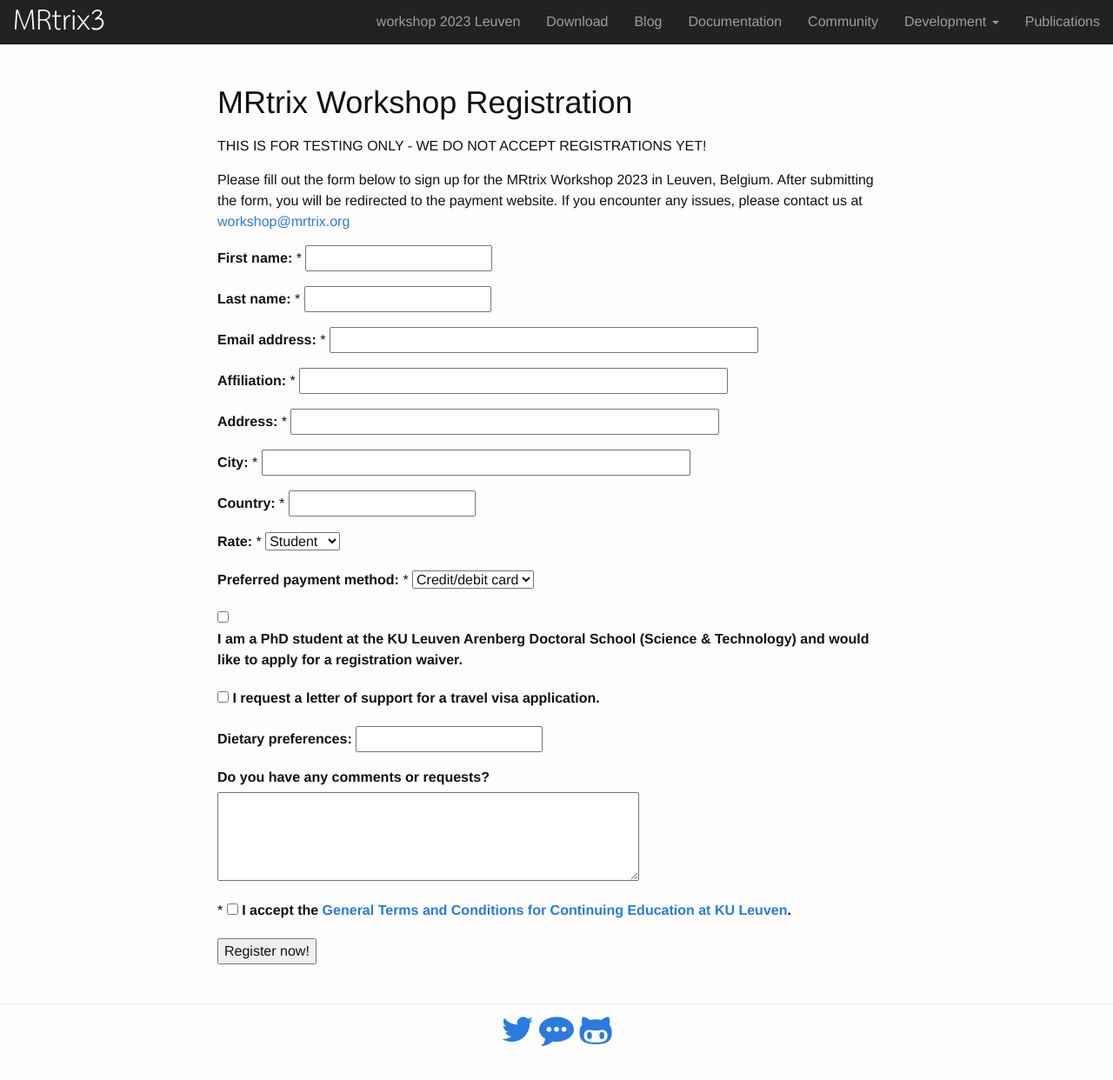
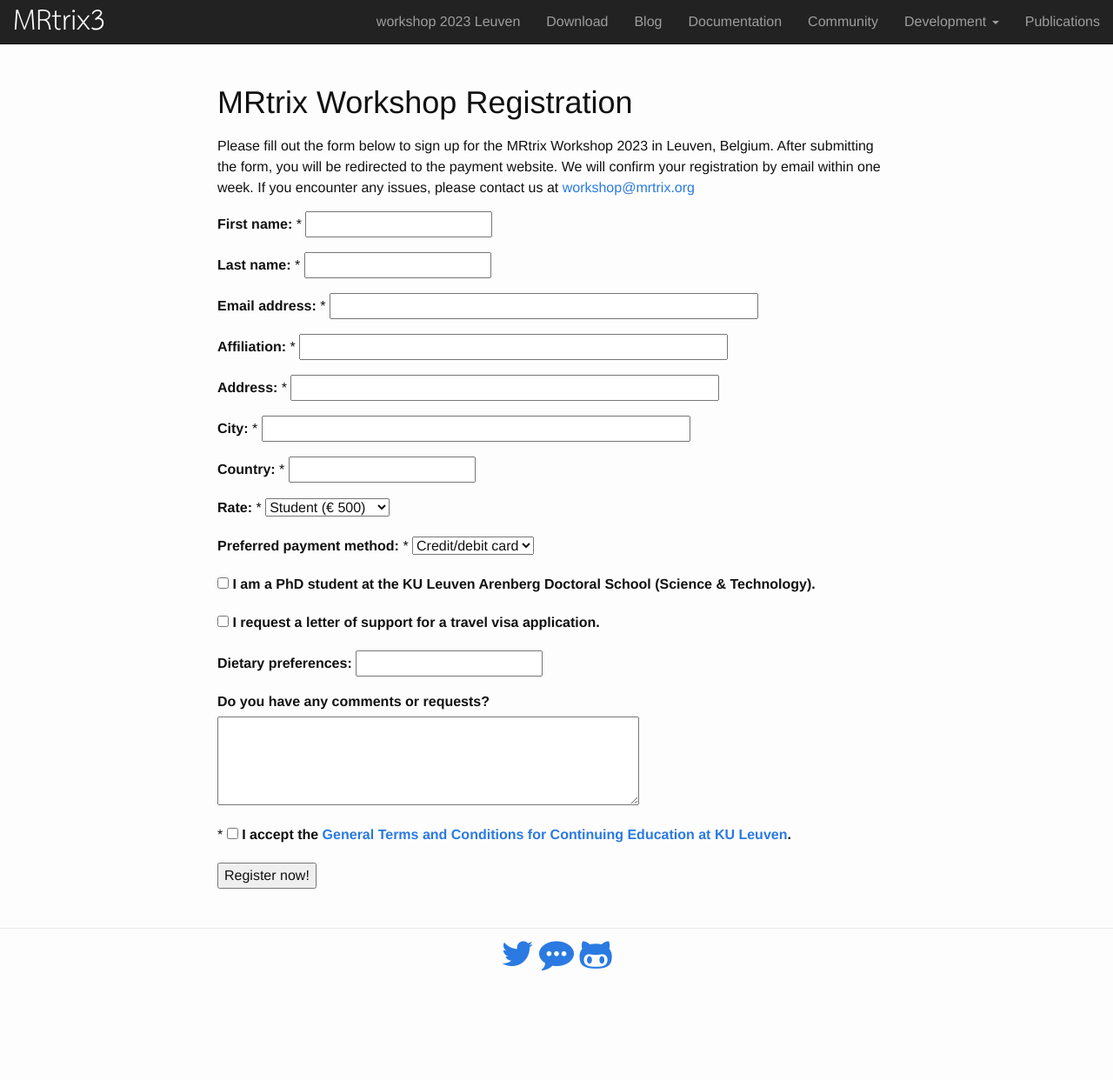
Before and after one commit to MRtrix3/MRtrix3.github.io, a Jekyll site: the page built from leuven2023_registration.html, in a window 1280 px wide and 1259 px high. Shown: the top 1242 px of the window at 87% size. Built offline with Jekyll 4.4.1, drawn with Linux system fonts in a browser that asks for light colours; nearby versions of some CDN libraries.

Commit message:
Clean up registration form.

```diff
--- a/leuven2023_registration.html
+++ b/leuven2023_registration.html
@@ -8,9 +8,7 @@
 
 <h1>MRtrix Workshop Registration</h1>
 
-<p>THIS IS FOR TESTING ONLY - WE DO  NOT ACCEPT REGISTRATIONS YET!</p>
-
-<p>Please fill out the form below to sign up for the MRtrix Workshop 2023 in Leuven, Belgium. After submitting the form, you will be redirected to the payment website. If you encounter any issues, please contact us at <a href="mailto:workshop@mrtrix.org">workshop@mrtrix.org</a></p>
+<p>Please fill out the form below to sign up for the MRtrix Workshop 2023 in Leuven, Belgium. After submitting the form, you will be redirected to the payment website. We will confirm your registration by email within one week. If you encounter any issues, please contact us at <a href="mailto:workshop@mrtrix.org">workshop@mrtrix.org</a></p>
 
 <form
   method="POST"
@@ -29,23 +27,23 @@
   <p>
     <label for="rate">Rate:</label> *
     <select id="rate" name="Rate" required>
-      <option value="Student">Student</option>
-      <option value="Post-doc">Post-doc</option>
-      <option value="Industry">Industry</option>
+      <option value="Student">Student (&euro; 500)</option>
+      <option value="Post-doc">Post-doc (&euro; 800)</option>
+      <option value="Industry">Industry (&euro; 1200)</option>
     </select>
   </p>
 
   <p>
     <label for="pay">Preferred payment method:</label> *
-    <select id="pay" name="Invoice" required>
-      <option value="No">Credit/debit card</option>
-      <option value="Yes">Invoice</option>
+    <select id="pay" name="Payment" required>
+      <option value="Card">Credit/debit card</option>
+      <option value="Invoice">Invoice</option>
     </select><br />
   </p>
 
   <p>
     <input id="ads" name="ADS" type="checkbox" value="Yes">
-    <label for="ads">I am a PhD student at the KU Leuven Arenberg Doctoral School (Science &amp; Technology) and would like to apply for a registration waiver.</label>
+    <label for="ads">I am a PhD student at the KU Leuven Arenberg Doctoral School (Science &amp; Technology).</label>
   </p>
 
   <p>
@@ -57,7 +55,7 @@
 
   <p><label for="comm">Do you have any comments or requests?</label><br /> <textarea id="comm" name="Comments" rows=4 cols=50></textarea></p>
 
-  <p>* <input id="terms" name="Terms" type="checkbox" required> <label for="terms">I accept the <a href="https://www.kuleuven.be/onderwijs/levenslangleren/permanentevorming/Docs/generalterms">General Terms and Conditions for Continuing Education at KU Leuven</a>.</label></p>
+  <p>* <input id="terms" name="Terms" type="checkbox" value="Accept" required> <label for="terms">I accept the <a href="https://www.kuleuven.be/onderwijs/levenslangleren/permanentevorming/Docs/generalterms">General Terms and Conditions for Continuing Education at KU Leuven</a>.</label></p>
 
   <p><button type="submit">Register now!</button></p>
 </form>
```
Also changed, not shown: other parts of leuven2023_registration.html (+3 -6 lines).
